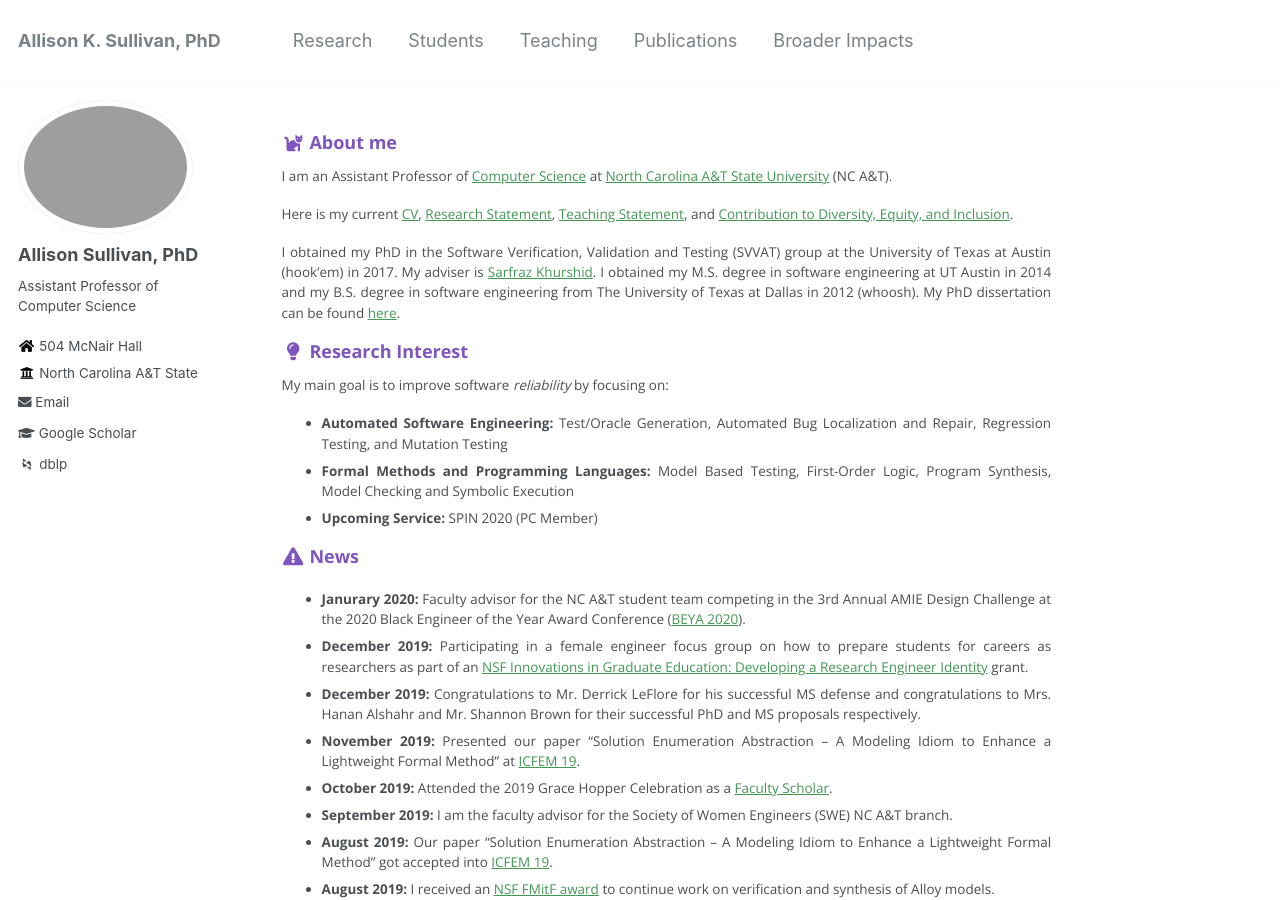
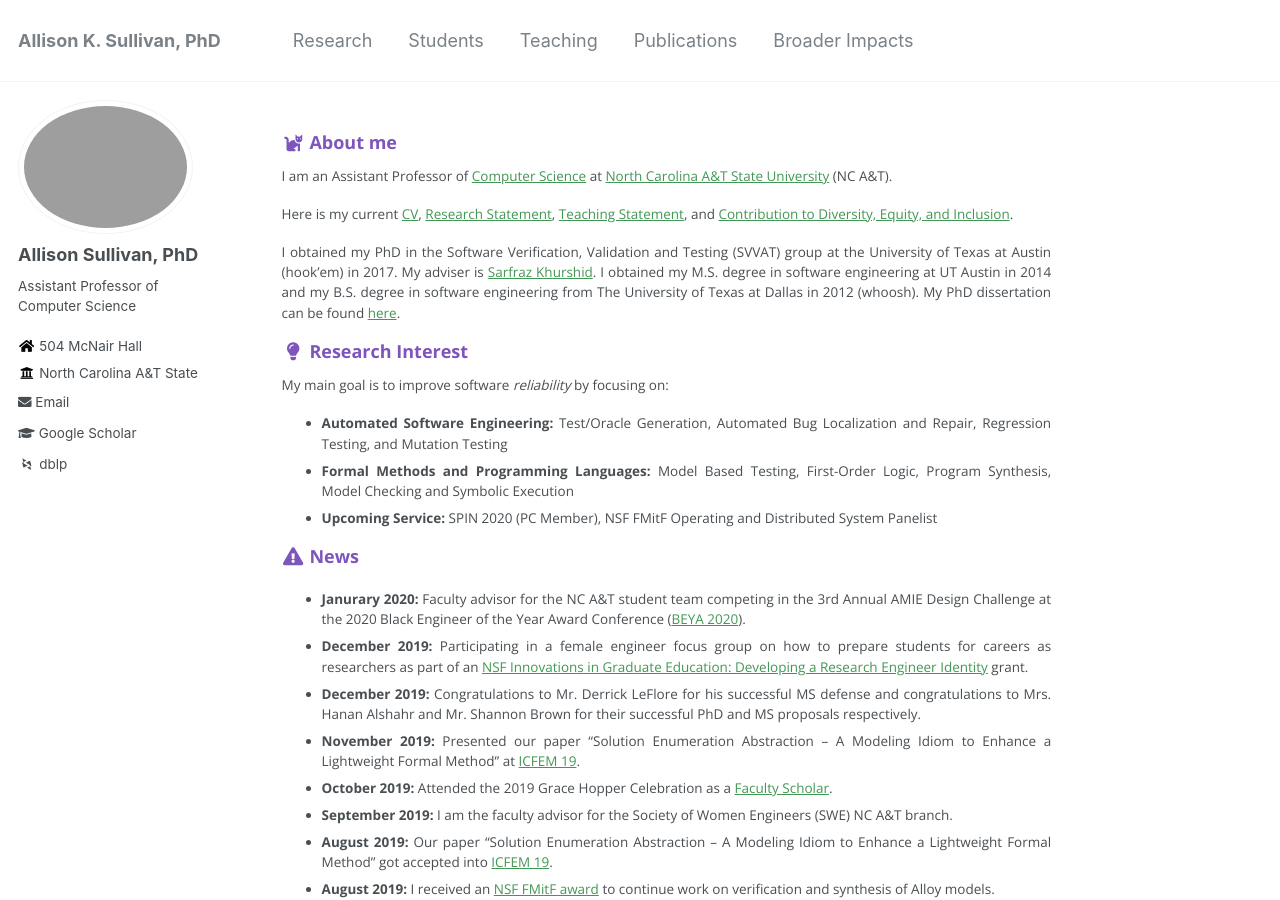
Before and after one commit to Allisonius/allisonius.github.io, a Jekyll site: the page built from _pages/about.md, in a window 1280 px wide and 900 px high. Built offline with Jekyll 4.4.1, drawn with Linux system fonts in a browser that asks for light colours; some web fonts are replaced.

Commit message:
Update about.md

```diff
--- a/_pages/about.md
+++ b/_pages/about.md
@@ -25,7 +25,7 @@ My main goal is to improve software _reliability_ by focusing on:
 Mutation Testing
   * **Formal Methods and Programming Languages:** Model Based Testing, First-Order Logic, Program Synthesis, Model
 Checking and Symbolic Execution
- * **Upcoming Service:** SPIN 2020 (PC Member)
+ * **Upcoming Service:** SPIN 2020 (PC Member), NSF FMitF Operating and Distributed System Panelist
 
 ### <i class="fa fa-fw fa-exclamation-triangle" aria-hidden="true"></i> News
 * **Janurary 2020:** Faculty advisor for the NC A&T student team competing in the 3rd Annual AMIE Design Challenge at the 2020 Black Engineer of the Year Award Conference ([BEYA 2020](https://s4.goeshow.com/ccgroup/beyastem/2020/index.cfm)).
```
